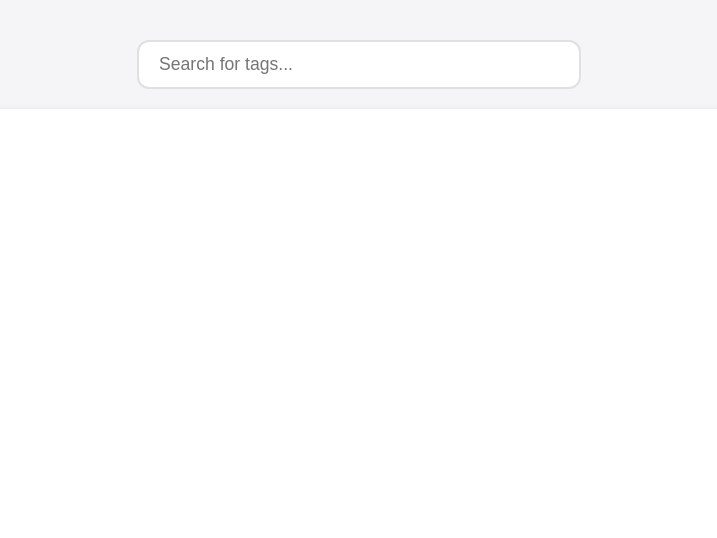
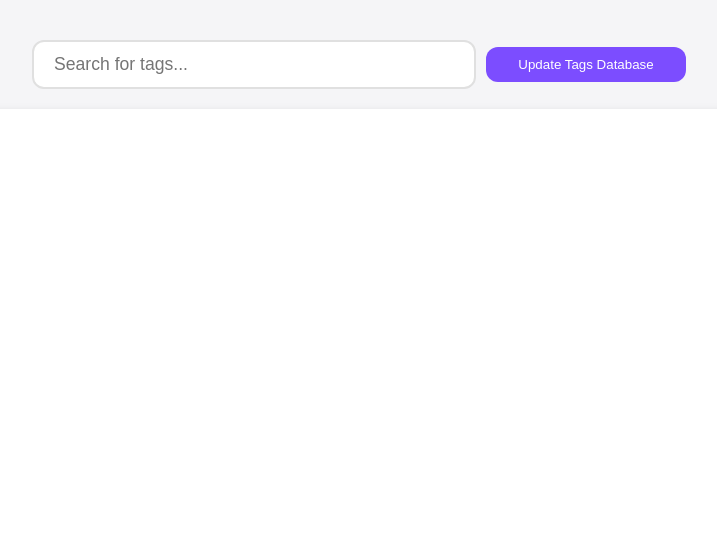
Before and after one commit to MickeyJ/danbooru_search, a Django app: page / in a window 1280 px wide. Shown: the part 102-640 px from the top of the page, without its empty margins (281-998 px from the left). Run offline with Django 4.2, Linux system fonts and the light colour scheme.

Commit message:
populating local db with all tags from danbooru.donmai.us

```diff
--- /dev/null
+++ b/danbooru_search/apps.py
@@ -0,0 +1,6 @@
+from django.apps import AppConfig
+
+
+class DanboruSearchConfig(AppConfig):
+    default_auto_field = "django.db.models.BigAutoField"
+    name = "danbooru_search"
--- a/danbooru_search/settings.py
+++ b/danbooru_search/settings.py
@@ -38,7 +38,7 @@ INSTALLED_APPS = [
     "django.contrib.sessions",
     "django.contrib.messages",
     "django.contrib.staticfiles",
-    "danbooru_search",
+    "danbooru_search.apps.DanboruSearchConfig",
 ]
 
 MIDDLEWARE = [
--- a/danbooru_search/static/css/style.css
+++ b/danbooru_search/static/css/style.css
@@ -28,7 +28,9 @@ h1 {
 .search-container {
   margin: 20px 0;
   display: flex;
+  gap: 10px;
   justify-content: center;
+  align-items: center;
 }
 
 input[type="text"] {
@@ -204,3 +206,13 @@ input[type="text"]:focus {
 ::-webkit-scrollbar-thumb:hover {
   background: #666;
 }
+
+.update-button {
+  background-color: var(--primary-color);
+  height: 100%;
+}
+
+.update-button.loading {
+  opacity: 0.7;
+  cursor: not-allowed;
+}
--- a/danbooru_search/static/js/prompt-builder.js
+++ b/danbooru_search/static/js/prompt-builder.js
@@ -4,6 +4,7 @@ const promptArea = document.getElementById("promptArea");
 const hiddenPromptArea = document.getElementById("hiddenPromptArea");
 const copyButton = document.getElementById("copyButton");
 const clearButton = document.getElementById("clearButton");
+const updateTagsButton = document.getElementById("updateTagsButton");
 
 let timeoutId;
 searchInput.addEventListener("input", function () {
@@ -147,3 +148,34 @@ clearButton.addEventListener("click", function () {
     }
   }
 });
+
+// Add update tags functionality
+updateTagsButton.addEventListener("click", function () {
+  console.log("Update button clicked");
+  updateTagsButton.disabled = true;
+  updateTagsButton.textContent = "Updating...";
+
+  fetch("/api/update-tags", {
+    method: "POST",
+    headers: {
+      "Content-Type": "application/json",
+    },
+  })
+    .then((response) => response.json())
+    .then((data) => {
+      console.log("Update response:", data);
+      if (data.success) {
+        alert(data.message);
+      } else {
+        throw new Error(data.message || "Update failed");
+      }
+    })
+    .catch((error) => {
+      console.error("Update error:", error);
+      alert("Failed to update tags: " + error.message);
+    })
+    .finally(() => {
+      updateTagsButton.disabled = false;
+      updateTagsButton.textContent = "Update Tags Database";
+    });
+});
--- a/danbooru_search/templates/search.html
+++ b/danbooru_search/templates/search.html
@@ -8,6 +8,9 @@
 {% block content %}
 <div class="search-container">
   <input type="text" id="searchInput" placeholder="Search for tags..." />
+  <button class="button update-button" id="updateTagsButton" type="button">
+    Update Tags Database
+  </button>
 </div>
 <div id="results"></div>
 
--- a/danbooru_search/urls.py
+++ b/danbooru_search/urls.py
@@ -23,4 +23,5 @@ urlpatterns = [
     path("admin/", admin.site.urls),
     path("", views.search_page, name="search_page"),
     path("api/search", views.search_csv, name="search_csv"),
+    path("api/update-tags", views.update_tags, name="update_tags"),
 ]
--- a/danbooru_search/views.py
+++ b/danbooru_search/views.py
@@ -3,6 +3,26 @@ from django.shortcuts import render
 from django.http import HttpResponse, JsonResponse
 import os
 from django.conf import settings
+import requests
+from datetime import datetime
+import time
+from asgiref.sync import sync_to_async, async_to_sync
+from concurrent.futures import ThreadPoolExecutor
+import threading
+import asyncio
+import aiohttp
+from django.db import transaction
+from .models import Tag, UpdateStatus
+from django.views.decorators.csrf import csrf_exempt  # Temporary for testing
+from django.views.decorators.http import require_http_methods
+import ssl
+from django.core.cache import cache
+from django.utils import timezone
+from django.db.models import Count
+
+# Global task state
+update_task = None
+update_thread = None
 
 
 def search_page(request):
@@ -11,19 +31,434 @@ def search_page(request):
 
 
 def search_csv(request):
-    """API endpoint to search the CSV file"""
+    """API endpoint to search tags"""
     query = request.GET.get("q", "").lower()
     results = []
 
     if query:
-        csv_path = os.path.join(settings.BASE_DIR, "danbooru_tags.csv")
-        with open(csv_path, "r", encoding="utf-8") as file:
-            csv_reader = csv.DictReader(file)
-            for row in csv_reader:
-                # Assuming the CSV has 'tag' column - adjust field name if different
-                if query in row["tag"].lower():
-                    results.append(row)
-                    if len(results) >= 50:  # Limit results to 50 matches
+        # More efficient database search
+        tags = Tag.objects.filter(name__istartswith=query).order_by("-post_count")[:50]
+
+        results = [{"tag": tag.name, "times_used": tag.post_count} for tag in tags]
+
+    return JsonResponse({"results": results})
+
+
+async def start_background_task():
+    """Starts the update process in a way that won't be cancelled"""
+    try:
+        # Check if update is already running
+        if cache.get("tag_update_running"):
+            print("Update already in progress...")
+            return
+
+        # Set update flag
+        cache.set("tag_update_running", True, timeout=3600)  # 1 hour timeout
+
+        try:
+            await perform_update()
+        finally:
+            # Clear update flag when done
+            cache.delete("tag_update_running")
+
+    except Exception as e:
+        print(f"Background task error: {str(e)}")
+
+
+def run_async_update():
+    """Run the async update in a separate thread"""
+    loop = asyncio.new_event_loop()
+    asyncio.set_event_loop(loop)
+    try:
+        loop.run_until_complete(perform_update())
+    finally:
+        loop.close()
+
+
+@csrf_exempt
+@require_http_methods(["POST"])
+def update_tags(request):
+    """Initiates async tag update process"""
+    global update_thread
+
+    try:
+        # Check if update is already running
+        if update_thread and update_thread.is_alive():
+            return JsonResponse(
+                {"success": False, "message": "Update already in progress"}
+            )
+
+        # Start new update thread
+        update_thread = threading.Thread(target=run_async_update)
+        update_thread.daemon = True
+        update_thread.start()
+
+        return JsonResponse(
+            {
+                "success": True,
+                "message": "Tag update started. This may take several minutes.",
+            }
+        )
+
+    except Exception as e:
+        print(f"Update error: {str(e)}")
+        return JsonResponse({"success": False, "message": str(e)}, status=500)
+
+
+async def get_letter_distribution(tag_count=None):
+    """Get tag distribution by first letter"""
+    letter_stats = await sync_to_async(
+        lambda: {
+            letter: Tag.objects.filter(name__istartswith=letter).count()
+            for letter in "abcdefghijklmnopqrstuvwxyz"
+        }
+    )()
+
+    other_count = await sync_to_async(
+        lambda: Tag.objects.exclude(name__regex=r"^[a-zA-Z]").count()
+    )()
+
+    if tag_count is None:
+        tag_count = sum(letter_stats.values()) + other_count
+
+    print("\nTag Distribution by First Letter:")
+    print("=" * 40)
+
+    if tag_count == 0:
+        print("No tags in database yet")
+        for letter in "abcdefghijklmnopqrstuvwxyz":
+            print(f"{letter.upper()}: 0 (0.0%)")
+        print("Other: 0 (0.0%)")
+    else:
+        for letter in "abcdefghijklmnopqrstuvwxyz":
+            count = letter_stats[letter]
+            percentage = (count / tag_count) * 100 if tag_count > 0 else 0
+            print(f"{letter.upper()}: {count:,} ({percentage:.1f}%)")
+
+        percentage = (other_count / tag_count) * 100 if tag_count > 0 else 0
+        print(f"Other: {other_count:,} ({percentage:.1f}%)")
+
+    print("=" * 40)
+
+    return letter_stats, other_count
+
+
+async def perform_update():
+    """Background task to update tags"""
+    try:
+        # First, check for duplicates before we start
+        print("\n=== Checking for Existing Duplicates ===")
+        duplicates = await sync_to_async(
+            lambda: list(
+                Tag.objects.values("name")
+                .annotate(count=Count("id"))
+                .filter(count__gt=1)
+            )
+        )()
+
+        if duplicates:
+            print("\n!!! EXISTING DUPLICATES FOUND !!!")
+            print("=" * 40)
+            for dup in duplicates:
+                print(f"Tag: {dup['name']}, Count: {dup['count']}")
+            print("=" * 40)
+            print("You should clean up duplicates before continuing.")
+            return  # Stop the update if duplicates exist
+        else:
+            print("No duplicates found - safe to proceed with update.")
+
+        # Show initial database statistics
+        print("\n=== Current Database Statistics ===")
+        initial_tag_count = await sync_to_async(Tag.objects.count)()
+        print(f"Total tags: {initial_tag_count}")
+
+        # Get initial distribution
+        initial_letter_stats, initial_other = await get_letter_distribution(
+            initial_tag_count
+        )
+
+        # Initialize or get update status
+        status = await sync_to_async(lambda: UpdateStatus.objects.first())()
+        if not status:
+            status = await sync_to_async(UpdateStatus.objects.create)()
+
+        # Create backup before starting
+        if not status.last_backup or (timezone.now() - status.last_backup).days >= 1:
+            await sync_to_async(_create_backup)()
+            status.last_backup = timezone.now()
+            await sync_to_async(lambda: status.save())()
+
+        # Initialize with a reasonable estimate of total tags
+        status.total_tags = 200000  # Approximate number of tags
+        status.start_time = timezone.now()
+        status.is_updating = True
+        await sync_to_async(lambda: status.save())()
+
+        tags_per_page = 1000
+        total_tags_processed = 0
+
+        # Get the last successful page
+        last_page = await sync_to_async(
+            lambda: Tag.objects.first().last_update_page if Tag.objects.exists() else 0
+        )()
+        page = last_page + 1
+
+        print("\n=== Starting Tag Database Update ===")
+        print(
+            f"Resuming from page {page}" if last_page > 0 else "Starting fresh update"
+        )
+        print(f"Fetching tags in batches of {tags_per_page}")
+
+        # Create SSL context for HTTPS requests
+        ssl_context = ssl.create_default_context()
+
+        timeout = aiohttp.ClientTimeout(total=60)  # 60 second timeout
+
+        async def check_duplicates():
+            """Check and report any duplicate tags"""
+            print("\n=== Checking for Duplicates ===")
+            duplicates = await sync_to_async(
+                lambda: list(
+                    Tag.objects.values("name")
+                    .annotate(count=Count("id"))
+                    .filter(count__gt=1)
+                )
+            )()
+
+            if duplicates:
+                print("\n!!! DUPLICATE TAGS FOUND !!!")
+                print("=" * 40)
+                for dup in duplicates:
+                    print(f"Tag: {dup['name']}, Count: {dup['count']}")
+                print("=" * 40)
+                print("Consider cleaning up these duplicates.")
+            else:
+                print("No duplicates found.")
+            return bool(duplicates)
+
+        async with aiohttp.ClientSession(
+            connector=aiohttp.TCPConnector(ssl=ssl_context), timeout=timeout
+        ) as session:
+            retry_count = 0
+            max_retries = 5
+
+            while True:
+                try:
+                    url = "https://danbooru.donmai.us/tags.json"
+                    params = {
+                        "search[order]": "id",  # Order by ID to get sequential pages
+                        "limit": tags_per_page,
+                        "page": page,
+                    }
+
+                    print(f"\nFetching page {page}...")
+                    async with session.get(url, params=params, timeout=30) as response:
+                        if response.status != 200:
+                            raise Exception(f"API returned status {response.status}")
+                        tags = await response.json()
+
+                    if not tags:
+                        print("\nNo more tags to fetch")
                         break
 
-    return JsonResponse({"results": results})
+                    batch_size = len(tags)
+                    total_tags_processed += batch_size
+                    print(f"Retrieved {batch_size} tags from API")
+
+                    # Collect tags for bulk update
+                    new_tags = [
+                        Tag(name=tag_data["name"], post_count=tag_data["post_count"])
+                        for tag_data in tags
+                    ]
+
+                    # Save this page's tags
+                    print(f"\nSaving {len(new_tags)} tags to database...")
+                    await sync_to_async(_bulk_update_tags)(new_tags)
+                    print("Batch saved successfully")
+
+                    # Update last successful page
+                    await sync_to_async(_update_last_page)(page)
+
+                    # Check actual database count after each page
+                    await get_actual_count()
+
+                    print(f"Total tags processed so far: {total_tags_processed}")
+                    print("Waiting 1 second before next request (API rate limiting)")
+                    await asyncio.sleep(1)
+                    page += 1
+
+                    status.processed_tags += batch_size
+                    status.current_page = page
+
+                    # Calculate and log progress
+                    percentage = status.progress_percentage
+                    remaining = status.estimated_time_remaining
+
+                    print(f"\nProgress: {percentage:.1f}%")
+                    if remaining:
+                        hours = int(remaining // 3600)
+                        minutes = int((remaining % 3600) // 60)
+                        print(f"Estimated time remaining: {hours}h {minutes}m")
+
+                    await sync_to_async(lambda: status.save())()
+
+                except (aiohttp.ClientError, asyncio.TimeoutError) as e:
+                    retry_count += 1
+                    if retry_count > max_retries:
+                        raise
+
+                    wait_time = min(2**retry_count, 60)  # Max 60 second wait
+                    print(f"\nError: {str(e)}")
+                    print(
+                        f"Retry {retry_count}/{max_retries} in {wait_time} seconds..."
+                    )
+                    await asyncio.sleep(wait_time)
+                    continue
+
+            # Final batch
+            if new_tags:
+                print(f"\nSaving final batch of {len(new_tags)} tags...")
+                await sync_to_async(_bulk_update_tags)(new_tags)
+                print("Final batch saved successfully")
+
+            # Final duplicate check
+            print("\nPerforming final duplicate check...")
+            has_duplicates = await check_duplicates()
+            if not has_duplicates:
+                print("No duplicates found - database is clean!")
+
+            print("\n=== Tag Database Update Complete ===")
+            print(f"Total tags processed: {total_tags_processed}")
+            print("Database is now up to date!")
+
+            # At the end, verify the changes
+            final_tag_count = await sync_to_async(Tag.objects.count)()
+            print("\n=== Update Statistics ===")
+            print(f"Initial tag count: {initial_tag_count}")
+            print(f"Final tag count: {final_tag_count}")
+            print(f"Tags added/updated: {total_tags_processed}")
+            print(f"Net change in database: {final_tag_count - initial_tag_count}")
+
+            if final_tag_count < initial_tag_count:
+                print("\nWARNING: Tag count decreased - this might indicate an issue!")
+
+            # Show final distribution with changes
+            print("\n=== Final Letter Distribution ===")
+            final_letter_stats, final_other = await get_letter_distribution(
+                final_tag_count
+            )
+
+            # Show changes
+            print("\nChanges in Distribution:")
+            print("=" * 40)
+            for letter in "abcdefghijklmnopqrstuvwxyz":
+                initial = initial_letter_stats[letter]
+                final = final_letter_stats[letter]
+                diff = final - initial
+                if diff != 0:  # Only show letters that changed
+                    print(f"{letter.upper()}: {'+'if diff > 0 else ''}{diff:,} change")
+
+            diff = final_other - initial_other
+            if diff != 0:
+                print(f"Other: {'+'if diff > 0 else ''}{diff:,} change")
+            print("=" * 40)
+
+    except Exception as e:
+        print("\n!!! Tag Update Failed !!!")
+        print(f"Error: {str(e)}")
+        await sync_to_async(_restore_backup)()
+        raise
+
+
+@transaction.atomic
+def _bulk_update_tags(tags_to_update):
+    """Bulk create new tags only"""
+    Tag.objects.bulk_create(
+        tags_to_update,
+        ignore_conflicts=True,  # Skip any existing tags without updating them
+    )
+
+
+@transaction.atomic
+def _update_last_page(page_number):
+    """Update the last successful page number"""
+    if Tag.objects.exists():
+        Tag.objects.all().update(last_update_page=page_number)
+
+
+def benchmark_search(request):
+    """Compare CSV vs DB search performance"""
+    query = "girl"  # Example search term
+    results = []
+
+    # CSV Search
+    csv_start = time.time()
+    with open("danbooru_tags.csv", "r") as file:
+        csv_reader = csv.DictReader(file)
+        for row in csv_reader:
+            if query in row["tag"].lower():
+                results.append(row)
+                if len(results) >= 50:
+                    break
+    csv_time = time.time() - csv_start
+
+    # DB Search
+    db_start = time.time()
+    tags = Tag.objects.filter(name__istartswith=query).order_by("-post_count")[:50]
+    db_results = [{"tag": tag.name, "times_used": tag.post_count} for tag in tags]
+    db_time = time.time() - db_start
+
+    return JsonResponse(
+        {
+            "csv_time": csv_time,
+            "db_time": db_time,
+            "speedup": f"{csv_time/db_time:.1f}x faster",
+        }
+    )
+
+
+def _create_backup():
+    """Create a backup of the database"""
+    timestamp = timezone.now().strftime("%Y%m%d_%H%M%S")
+    backup_path = settings.BASE_DIR / "backups"
+    backup_path.mkdir(exist_ok=True)
+
+    backup_file = backup_path / f"db_backup_{timestamp}.sqlite3"
+
+    # Copy current database to backup
+    import shutil
+
+    shutil.copy2(settings.DATABASES["default"]["NAME"], backup_file)
+    print(f"\nBackup created: {backup_file}")
+
+
+def _restore_backup():
+    """Restore the most recent backup"""
+    backup_path = settings.BASE_DIR / "backups"
+    if not backup_path.exists():
+        return
+
+    backups = sorted(backup_path.glob("db_backup_*.sqlite3"))
+    if not backups:
+        return
+
+    latest_backup = backups[-1]
+    print(f"\nRestoring from backup: {latest_backup}")
+
+    import shutil
+
+    shutil.copy2(latest_backup, settings.DATABASES["default"]["NAME"])
+
+
+async def get_actual_count():
+    """Get actual count of tags in database"""
+    count = await sync_to_async(Tag.objects.count)()
+    print(f"\nActual tags in database: {count:,}")
+
+    # Get sample of most recently added tags (using ID instead of created_at)
+    recent_tags = await sync_to_async(
+        lambda: list(Tag.objects.order_by("-id")[:5].values("name", "post_count"))
+    )()
+    print("\nMost recently added tags:")  # Changed wording to be more accurate
+    for tag in recent_tags:
+        print(f"- {tag['name']} ({tag['post_count']:,} posts)")
--- a/requirements.txt
+++ b/requirements.txt
@@ -1,3 +1,5 @@
 Django>=4.2.16
+whitenoise
+aiohttp
+requests
 gunicorn
-whitenoise
```
Also changed, not shown: danbooru_search/models.py (added, +44 -0 lines), backups/db_backup_20250210_040803.sqlite3 (added), danbooru_search/migrations/0001_initial.py (added), danbooru_search/migrations/__init__.py (added), 4 other files.
